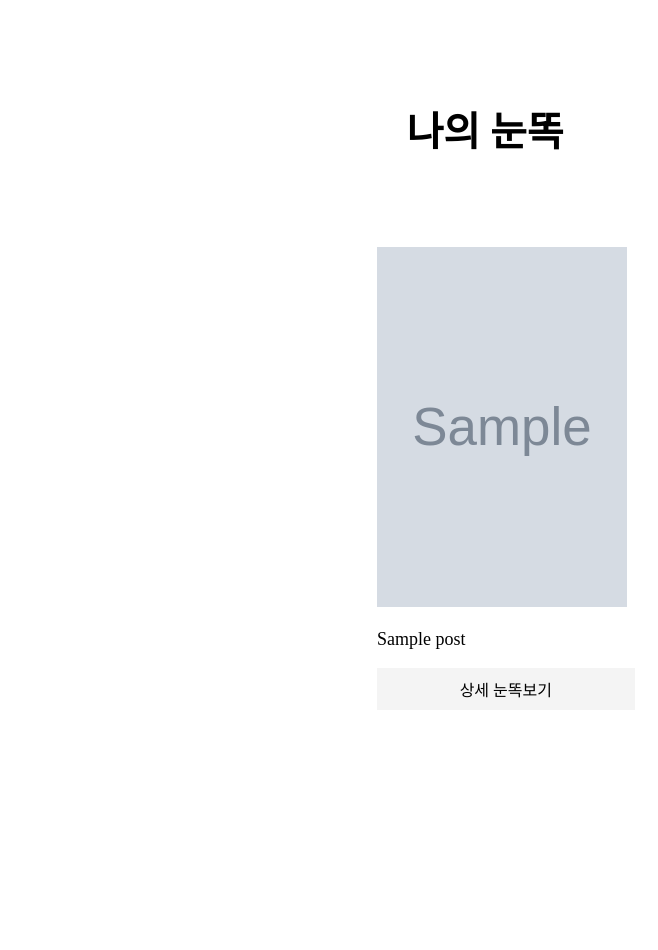
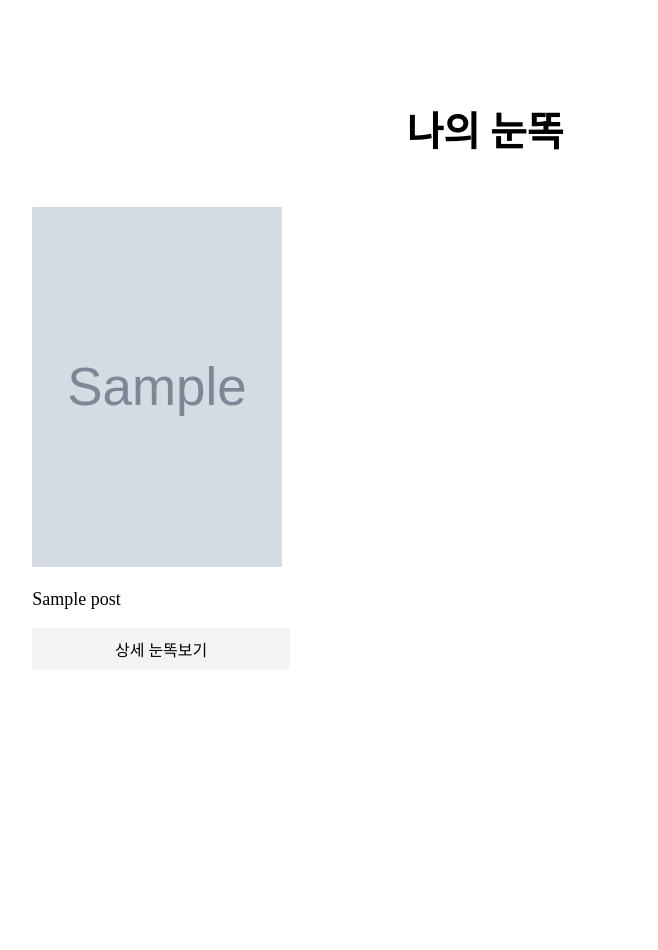
Before and after one commit to EyesDok/EyesDokBE, a Django app: page /noonddock/my_noonddock in a window 1280 px wide. Shown: the part 119-1069 px from the top of the page, without its empty margins (155-813 px from the left). Run offline with Django 4.2, Linux system fonts and the light colour scheme; a user stored in the database is signed in; tables that the repository leaves empty hold one stand-in row (values such as "Sample post"); grey boxes marked "Sample" are stand-in pictures; some web fonts are replaced.

Commit message:
나의 눈똑 정렬 수정

```diff
--- a/static/css/My.css
+++ b/static/css/My.css
@@ -345,7 +345,7 @@ width:80vw;
 }
 
 .picAndNameContainer {
-margin-top: 5vh;
+margin-top:0vh;
 display: flex;
 justify-content: center;
 gap: 5vh;
--- a/templates/MyNoonDDockPage/my_noonddock.html
+++ b/templates/MyNoonDDockPage/my_noonddock.html
@@ -9,7 +9,17 @@
         <link href="https://fonts.googleapis.com/css?family=Kyobo+Handwriting 2022&display=swap" rel="stylesheet">
         <link rel="stylesheet" href="{% static 'css/My.css' %}">
         <script type="text/javascript" src="{% static 'js/my_script.js' %}"></script>
-{% endblock %}
+        <style>
+          .pnc{
+      display: grid;
+      grid-template-columns: repeat(3, 1fr);
+      /* 한 줄에 4개의 열을 생성 */
+      grid-gap: 10px;
+      /* 열과 행 사이의 간격을 조정하고자 하는 경우 여기에 작성 */
+  }
+      </style>
+
+        {% endblock %}
 {% block content %}
 
 
@@ -21,8 +31,12 @@
 
 
             <div class="center-section">
+
+              <div class="pnc">
+
+                {% for post in liked_posts %}
             <div class="picAndNameContainer">
-              {% for post in liked_posts %}
+
               <a href="{% url 'noonddockApp:inform' post_id=post.id %}"></a>
                 <div class="picAndName">
                   <div class="imgContainer">
@@ -37,7 +51,11 @@
                   <div class="buttons">
                     <a href="{% url 'noonddockApp:inform' post_id=post.id %}" class="detail-button" style="color: #000;">상세 눈똑보기</a>
                 </div>
+
+                </div>
+
+              </div>
               {% endfor %}
-              </div>
             </div>
+          </section>
 {% endblock %}
```
